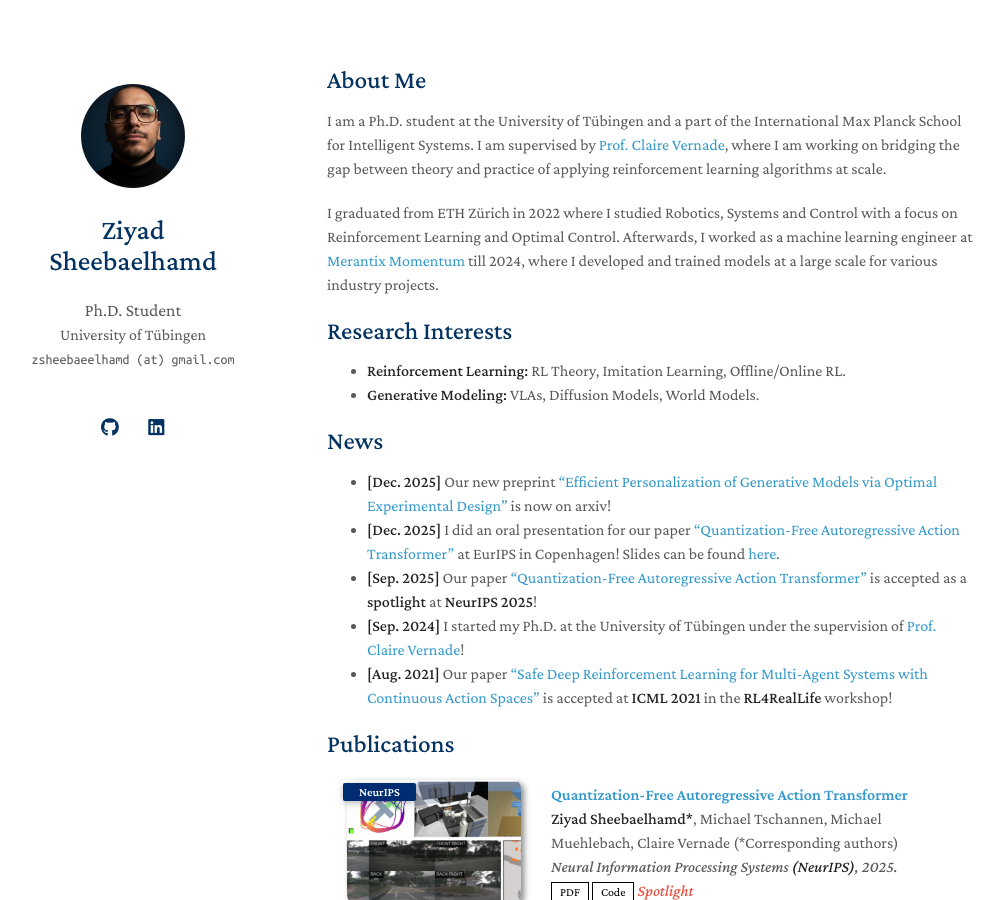
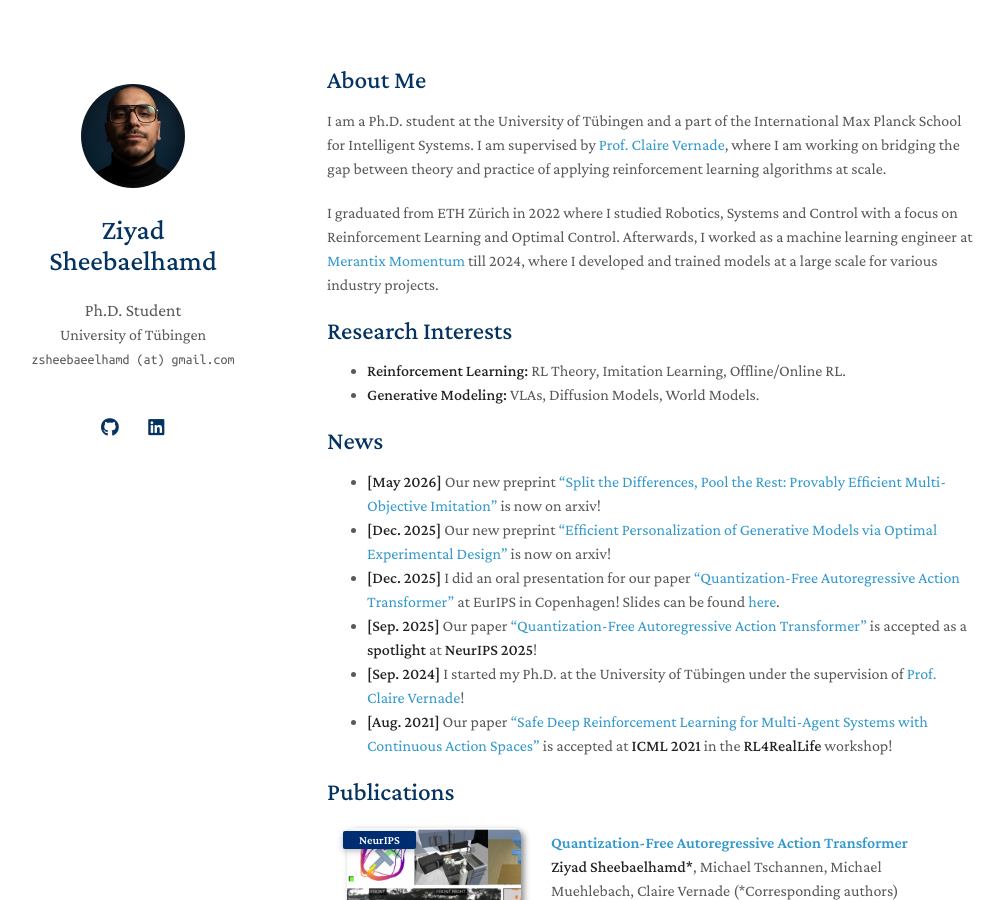
Before and after one commit to ziyadsheeba/ziyadsheeba.github.io, a Jekyll site: the page built from index.md, in a window 1280 px wide and 900 px high. Shown: the whole window, without its empty margins (143-1147 px from the left). Built offline with Jekyll 4.4.1, drawn with Linux system fonts in a browser that asks for light colours; a style sheet for code colours, icons or effects is not loaded; our own code applies the rules of GitHub Pages for plain Markdown files.

Commit message:
index.md updated

```diff
--- a/index.md
+++ b/index.md
@@ -14,6 +14,7 @@ I graduated from ETH Zürich in 2022 where I studied Robotics, Systems and Contr
 - **Generative Modeling:** VLAs, Diffusion Models, World Models.
 
 ## News
+- **[May 2026]** Our new preprint ["Split the Differences, Pool the Rest: Provably Efficient Multi-Objective Imitation"](https://arxiv.org/abs/2605.12000) is now on arxiv!
 - **[Dec. 2025]** Our new preprint ["Efficient Personalization of Generative Models via Optimal Experimental Design"](https://arxiv.org/abs/2512.19057) is now on arxiv!
 - **[Dec. 2025]** I did an oral presentation for our paper ["Quantization-Free Autoregressive Action Transformer"](https://arxiv.org/abs/2503.14259) at EurIPS in Copenhagen! Slides can be found [here](https://drive.google.com/file/d/1MvX9DrnujF_mW3DCKVoJpaBr8soQ0Jb7/view?usp=sharing).
 - **[Sep. 2025]** Our paper ["Quantization-Free Autoregressive Action Transformer"](https://arxiv.org/abs/2503.14259) is accepted as a **spotlight** at **NeurIPS 2025**!
```
